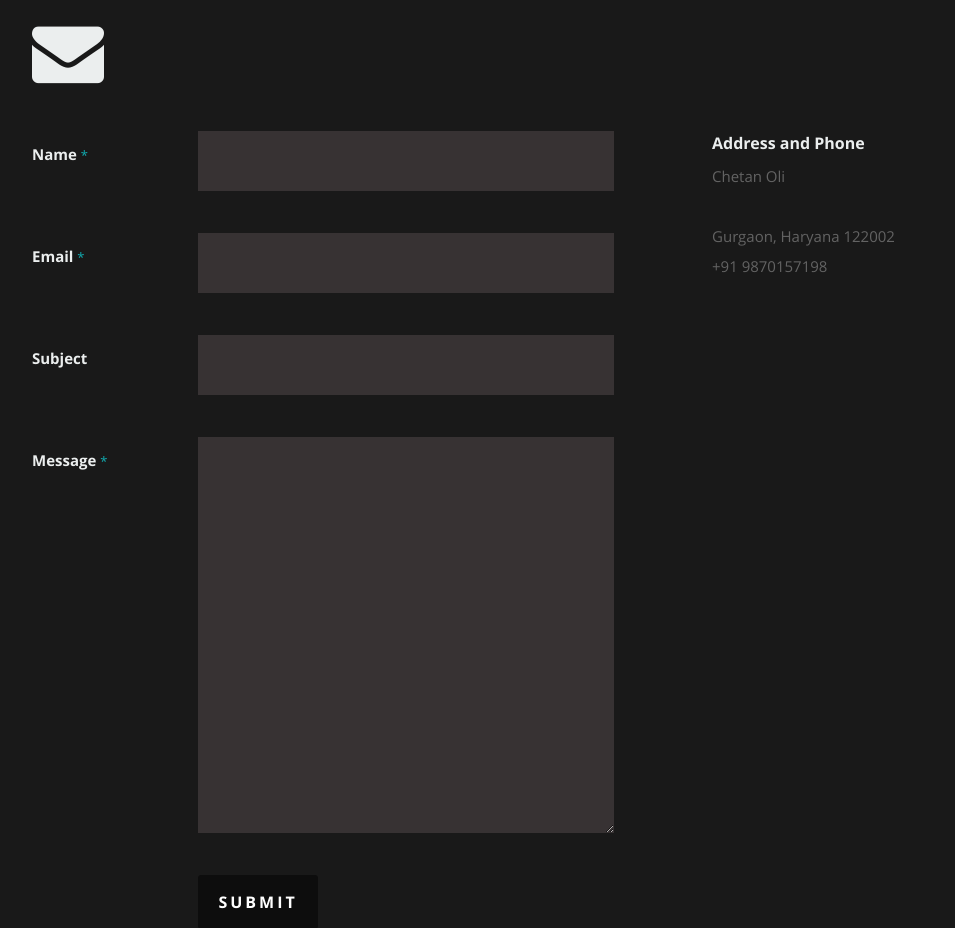
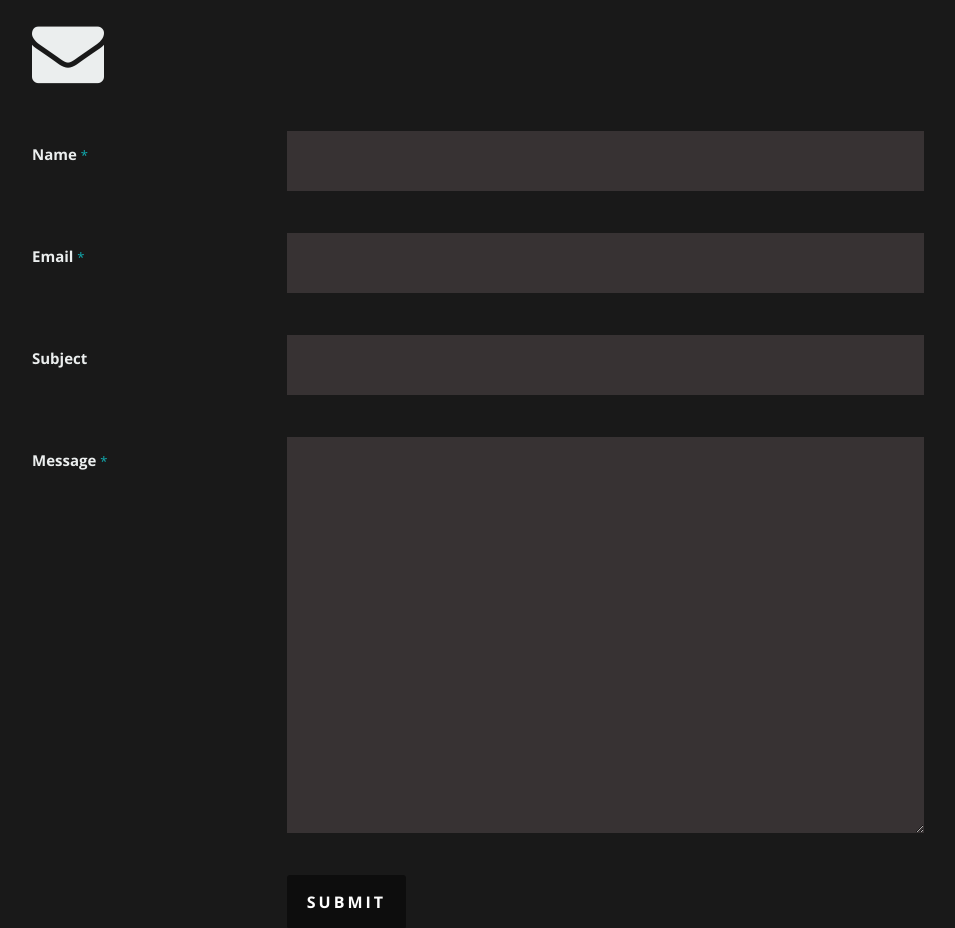
Before and after one commit to chetanoli2012/react-portfolio-chetan, a React (Create React App) app: page / in a window 1280 px wide. Shown: the part 4860-5788 px from the top of the page, without its empty margins (118-1073 px from the left). Built offline with nearby package versions, Linux system fonts and the light colour scheme.

Commit message:
Remove address from contact page

```diff
--- a/src/Components/Contact.js
+++ b/src/Components/Contact.js
@@ -35,7 +35,7 @@ const Contact = ({ data }) => {
          </div>
 
          <div className="row">
-            <div className="eight columns">
+            <div className="twelve columns">
 
                <form id="contactForm" name="contactForm">
 					<fieldset>
@@ -77,7 +77,7 @@ const Contact = ({ data }) => {
 
 
             <aside className="four columns footer-widgets">
-               <div className="widget widget_contact">
+               {/* <div className="widget widget_contact">
 
                   <h4>Address and Phone</h4>
                   <p className="address">
@@ -86,7 +86,7 @@ const Contact = ({ data }) => {
                      {data?.address.city}, {data?.address.state} {data?.address.zip}<br />
                      <span>{data?.phone}</span>
                   </p>
-				   </div>
+               </div> */}
 
                <div className="widget widget_tweets">
 
```
Lines whose indentation alone changed are shown as unchanged.
